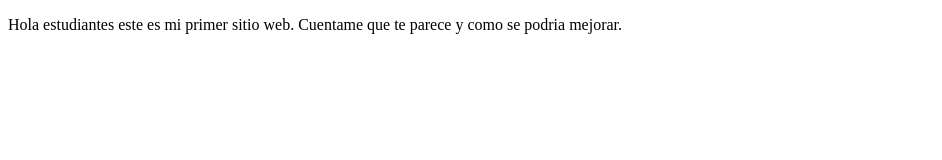
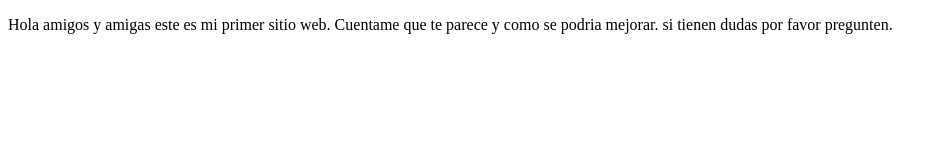
Before and after one commit to heroz1479/proyectoDemoCursoPrework, a plain HTML site: page index.html in a window 1280 px wide. Shown: the whole page, without its empty margins (0-942 px from the left). Drawn offline with Linux system fonts and the light colour scheme.

```diff
--- a/index.html
+++ b/index.html
@@ -7,7 +7,7 @@
 </head>
 <body>
     <p>
-        Hola estudiantes este es mi primer sitio web. Cuentame que te parece y como se podria mejorar.
+        Hola amigos y amigas este es mi primer sitio web. Cuentame que te parece y como se podria mejorar. si tienen dudas por favor pregunten.
     </p>
 </body>
 </html>
```
